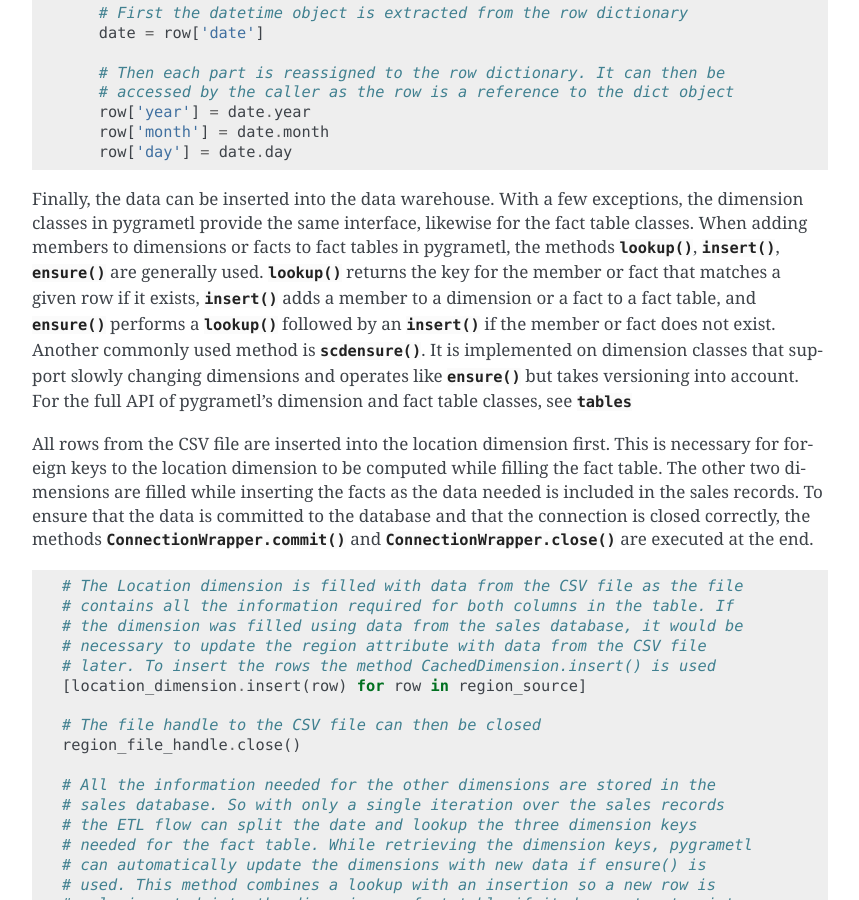
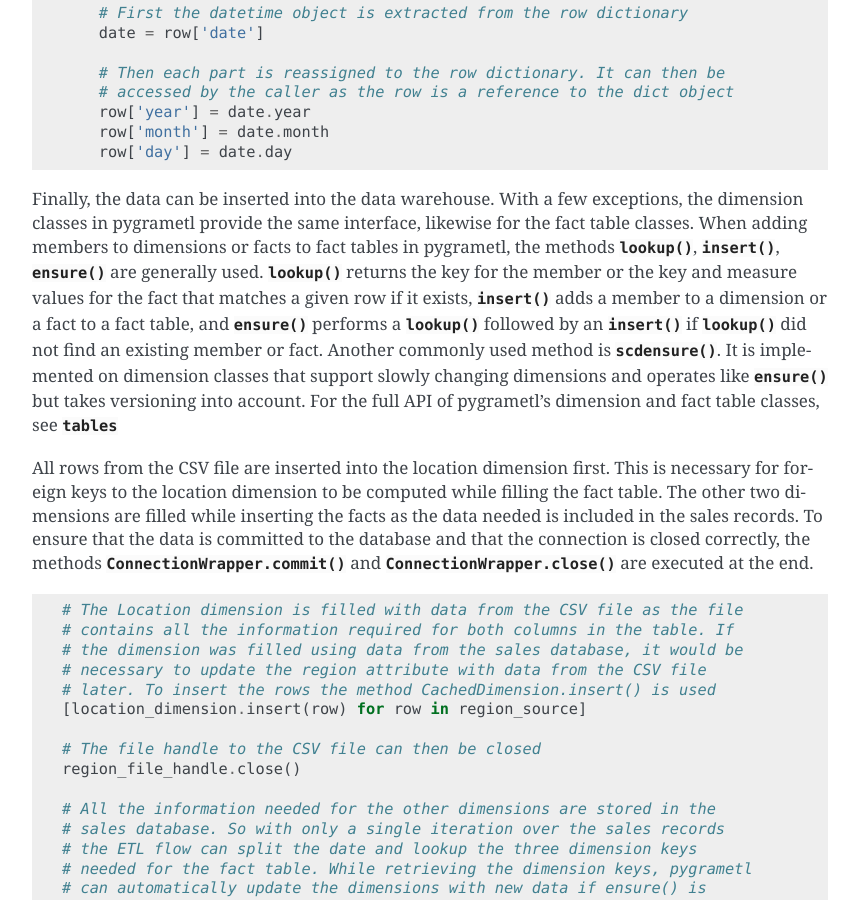
Before and after one commit to chrthomsen/pygrametl, a Sphinx documentation site: the page built from docs/quickstart/beginner.rst, in a window 1280 px wide and 900 px high, scrolled down 4919 px. Shown: the whole window, without its empty margins (320-1179 px from the left). Built offline with Sphinx 7.4.7, drawn with Linux system fonts in a browser that asks for light colours; pages that are not in the unit, such as notebooks, are missing from menus.

Commit message:
Update based on comments from @chrthomsen

```diff
--- a/docs/quickstart/beginner.rst
+++ b/docs/quickstart/beginner.rst
@@ -255,13 +255,14 @@ exceptions, the dimension classes in pygrametl provide the same interface,
 likewise for the fact table classes. When adding members to dimensions or facts
 to fact tables in pygrametl, the methods :meth:`lookup`, :meth:`insert`,
 :meth:`ensure` are generally used. :meth:`lookup` returns the key for the member
-or fact that matches a given row if it exists, :meth:`insert` adds a member to a
-dimension or a fact to a fact table, and :meth:`ensure` performs a
-:meth:`lookup` followed by an :meth:`insert` if the member or fact does not
-exist. Another commonly used method is :meth:`scdensure`. It is implemented on
-dimension classes that support slowly changing dimensions and operates like
-:meth:`ensure` but takes versioning into account. For the full API of
-pygrametl's dimension and fact table classes, see :mod:`.tables`
+or the key and measure values for the fact that matches a given row if it
+exists, :meth:`insert` adds a member to a dimension or a fact to a fact table,
+and :meth:`ensure` performs a :meth:`lookup` followed by an :meth:`insert` if
+:meth:`lookup` did not find an existing member or fact. Another commonly used
+method is :meth:`scdensure`. It is implemented on dimension classes that support
+slowly changing dimensions and operates like :meth:`ensure` but takes versioning
+into account. For the full API of pygrametl's dimension and fact table classes,
+see :mod:`.tables`
 
 All rows from the CSV file are inserted into the location dimension first. This
 is necessary for foreign keys to the location dimension to be computed while
```
